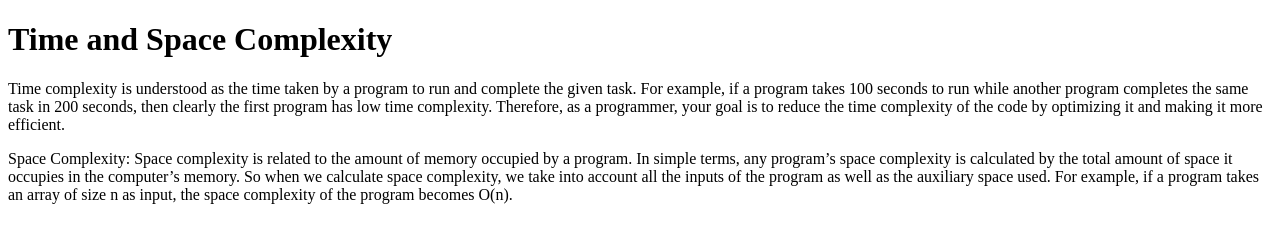
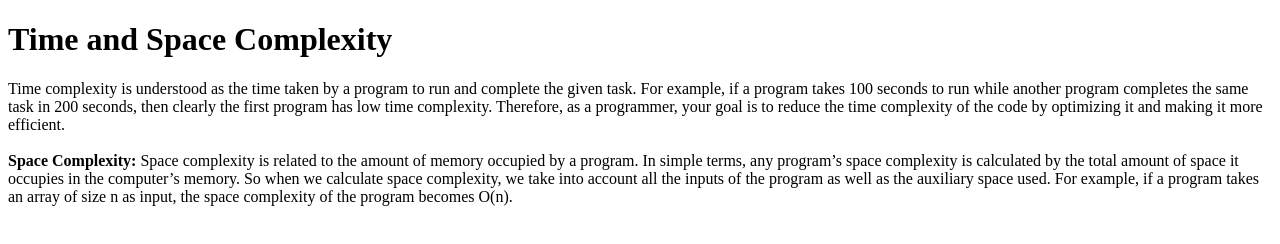
Before and after one commit to acciojob/time-and-space-complexity-phogatheena, a website: page main.html in a window 1280 px wide. Drawn offline with Linux system fonts and the light colour scheme.

Commit message:
created a submission

```diff
--- a/main.html
+++ b/main.html
@@ -11,8 +11,8 @@
 	<!-- the entire body must be written by student -->
 	<div>
 	<h1>Time and Space Complexity</h1>
-	<p>Time complexity is understood as the time taken by a program to run and complete the given task. For example, if a program takes 100 seconds to run while another program completes the same task in 200 seconds, then clearly the first program has low time complexity. Therefore, as a programmer, your goal is to reduce the time complexity of the code by optimizing it and making it more efficient.</p>
-	<p>Space Complexity: Space complexity is related to the amount of memory occupied by a program. In simple terms, any program’s space complexity is calculated by the total amount of space it occupies in the computer’s memory. So when we calculate space complexity, we take into account all the inputs of the program as well as the auxiliary space used. For example, if a program takes an array of size n as input, the space complexity of the program becomes O(n).</p>
+	<p>Time complexity is understood as the time taken by a program to run and complete the given task. For example, if a program takes 100 seconds to run while another program completes the same task in 200 seconds, then clearly the first program has low time complexity. Therefore, as a programmer, your goal is to reduce the time complexity of the code by optimizing it and making it more efficient.
+	<br><br><b>Space Complexity:</b> Space complexity is related to the amount of memory occupied by a program. In simple terms, any program’s space complexity is calculated by the total amount of space it occupies in the computer’s memory. So when we calculate space complexity, we take into account all the inputs of the program as well as the auxiliary space used. For example, if a program takes an array of size n as input, the space complexity of the program becomes O(n).</p>
     <script type="text/javascript" src="./script.js">
 </script>
 	</div>
```
